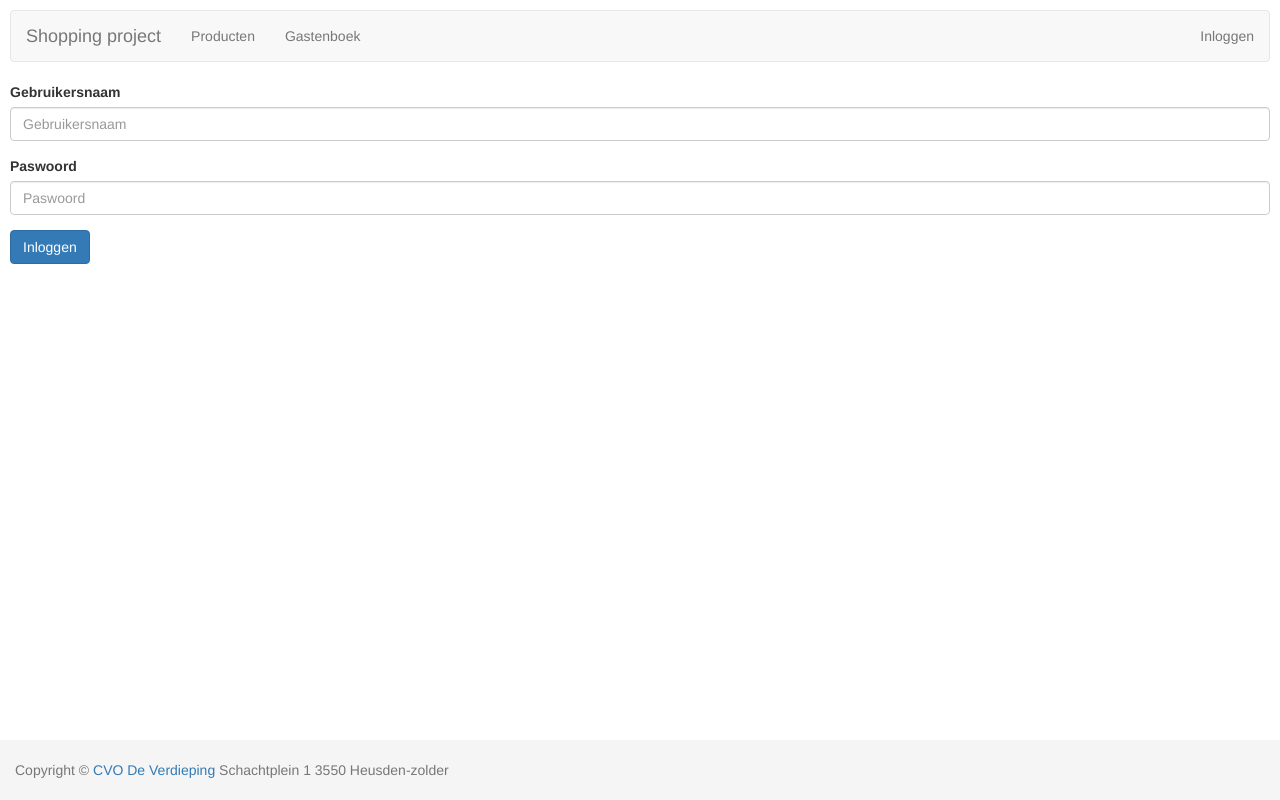
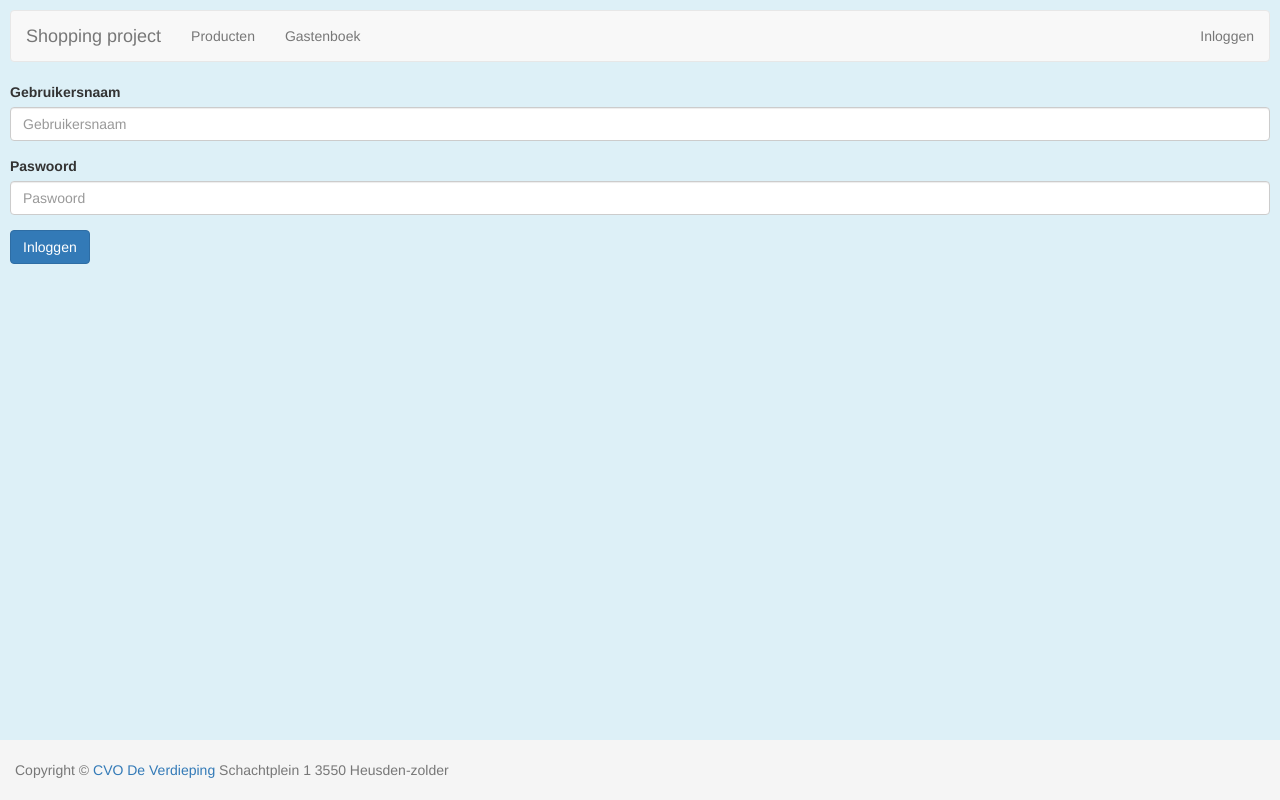
Before and after one commit to Yves-T/phpShopping, a PHP site: page /admin.php in a window 1280 px wide. Run offline with PHP 8.4, Linux system fonts and the light colour scheme; style sheets or scripts are compiled from the project's sources; some libraries are stand-ins or nearby versions.

Commit message:
Add background color to body

```diff
--- a/sass/style.scss
+++ b/sass/style.scss
@@ -6,6 +6,7 @@
 html,
 body {
   height: 100%;
+  background-color: rgb(221, 240, 247);
   /* The html and body elements cannot have any padding or margin. */
 }
 
```
